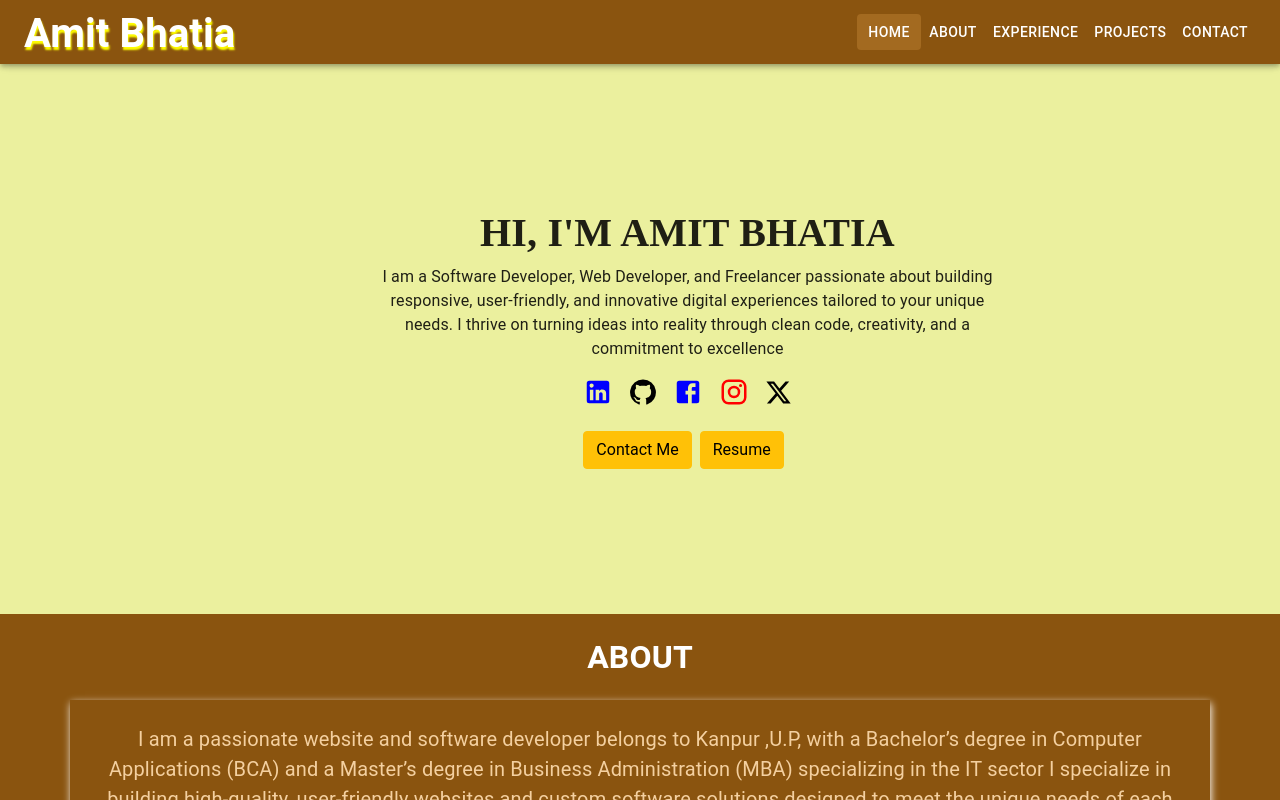
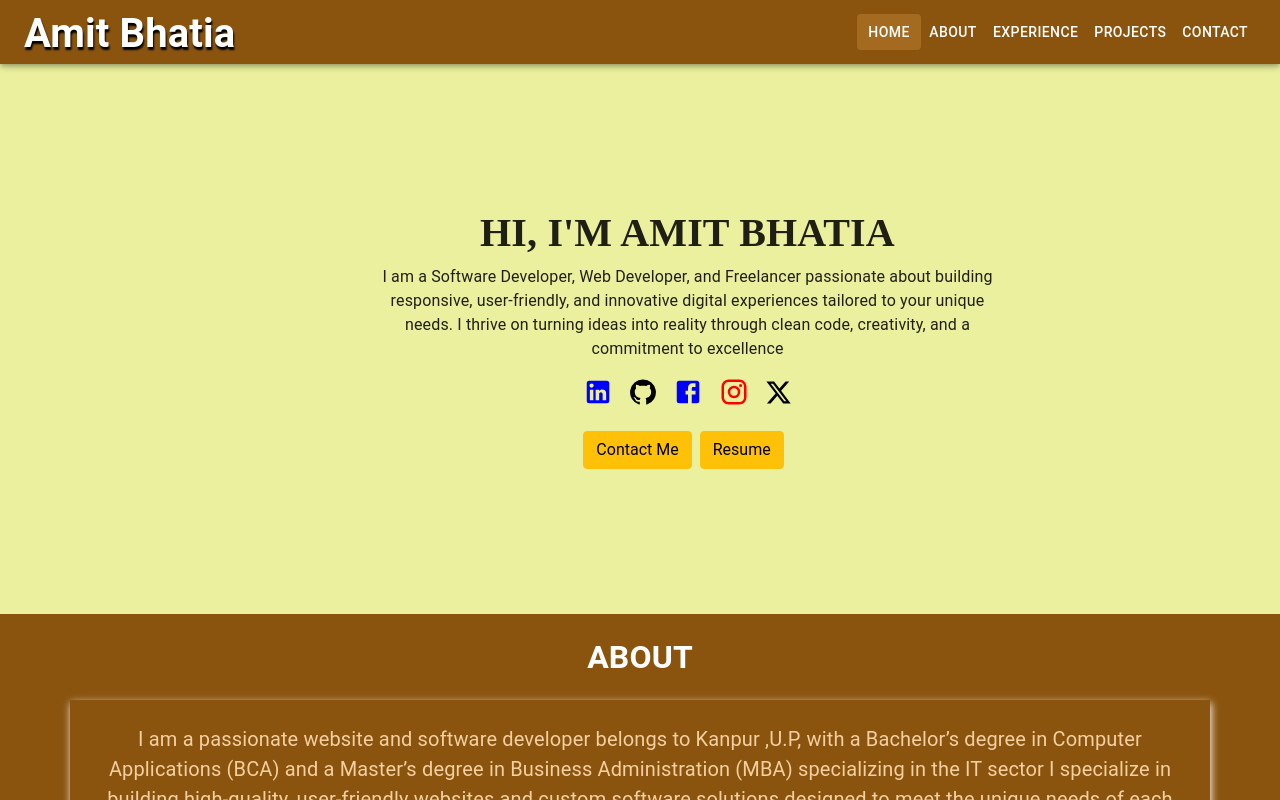
Before and after one commit to amitbhatia654/MyPortFolio, a React (Vite) app in the folder Amit Bhatia/: page / in a window 1280 px wide. Shown: the top 800 px of the page. Built offline with nearby package versions, Linux system fonts and the light colour scheme.

Commit message:
fixes in name

```diff
--- a/Amit Bhatia/src/Components/Navbar.jsx
+++ b/Amit Bhatia/src/Components/Navbar.jsx
@@ -87,7 +87,7 @@ export default function Navbar(props) {
               <span
                 className="fw-bold fs-1 text-white mt-1"
                 style={{
-                  textShadow: "1px 3px 2px yellow",
+                  textShadow: "1px 3px 2px black",
                   display: "inline-block",
                 }}
               >
```
